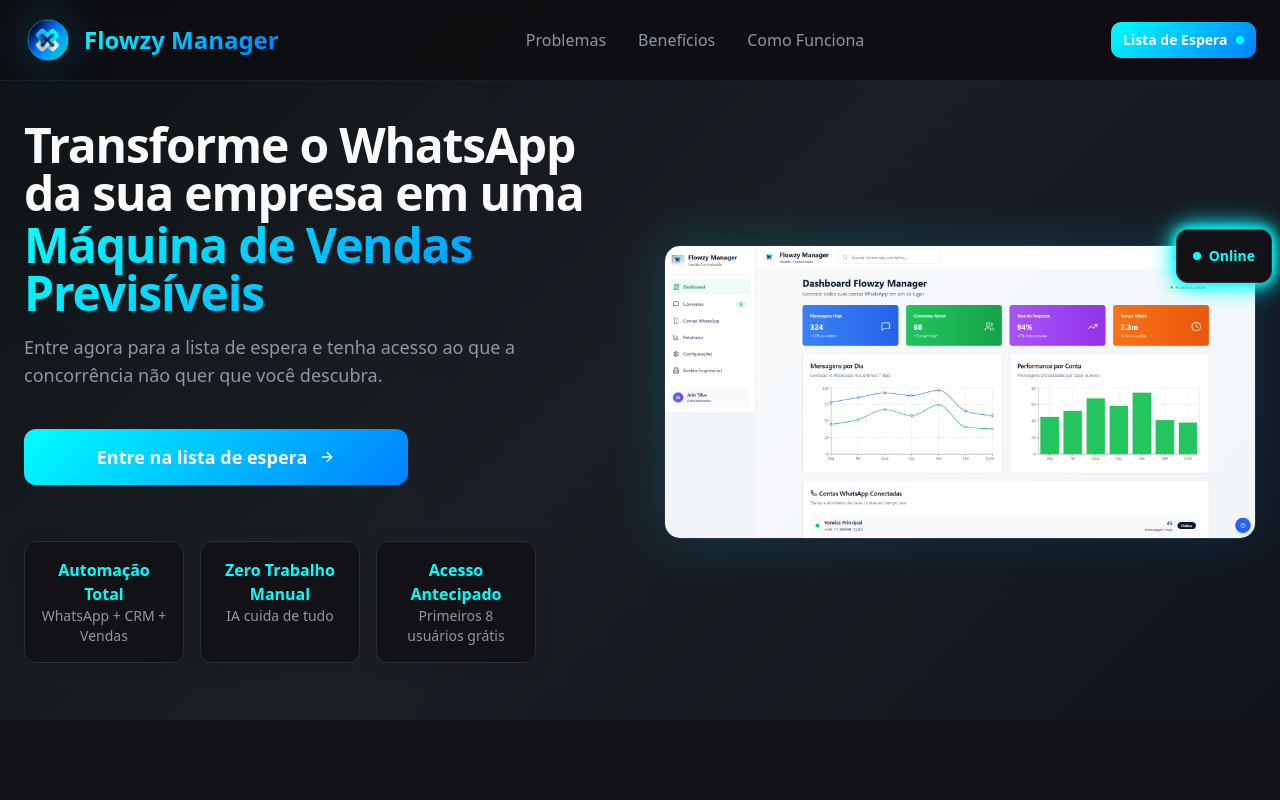
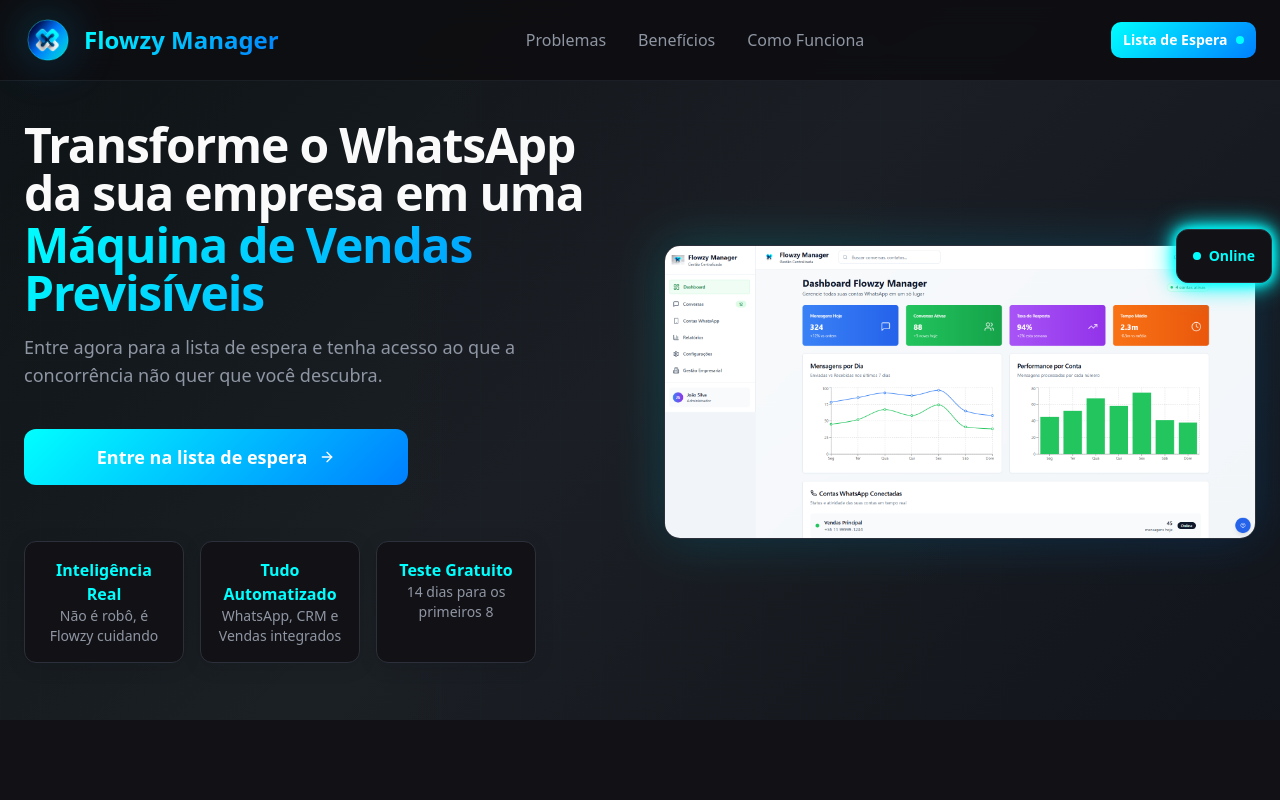
Before and after one commit to ksmbr77/flowzy-manager, a React (Vite) app: page / in a window 1280 px wide. Shown: the top 800 px of the page. Built offline with nearby package versions, Linux system fonts and the light colour scheme.

Commit message:
Melhorar textos da seção Hero

```diff
--- a/src/components/Hero.tsx
+++ b/src/components/Hero.tsx
@@ -48,16 +48,16 @@ const Hero = () => {
             {/* Trust Indicators - Card Style */}
             <div className="grid grid-cols-1 sm:grid-cols-3 gap-3 sm:gap-4 pt-6 sm:pt-8 max-w-lg mx-auto lg:mx-0">
               <div className="tech-card p-3 sm:p-4 rounded-lg text-center">
-                <div className="text-sm sm:text-base font-bold text-neon">Automação Total</div>
-                <div className="text-xs sm:text-sm text-muted-foreground font-medium">WhatsApp + CRM + Vendas</div>
+                <div className="text-sm sm:text-base font-bold text-neon">Inteligência Real</div>
+                <div className="text-xs sm:text-sm text-muted-foreground font-medium">Não é robô, é Flowzy cuidando</div>
               </div>
               <div className="tech-card p-3 sm:p-4 rounded-lg text-center">
-                <div className="text-sm sm:text-base font-bold text-neon">Zero Trabalho Manual</div>
-                <div className="text-xs sm:text-sm text-muted-foreground font-medium">IA cuida de tudo</div>
+                <div className="text-sm sm:text-base font-bold text-neon">Tudo Automatizado</div>
+                <div className="text-xs sm:text-sm text-muted-foreground font-medium">WhatsApp, CRM e Vendas integrados</div>
               </div>
               <div className="tech-card p-3 sm:p-4 rounded-lg text-center">
-                <div className="text-sm sm:text-base font-bold text-neon">Acesso Antecipado</div>
-                <div className="text-xs sm:text-sm text-muted-foreground font-medium">Primeiros 8 usuários grátis</div>
+                <div className="text-sm sm:text-base font-bold text-neon">Teste Gratuito</div>
+                <div className="text-xs sm:text-sm text-muted-foreground font-medium">14 dias para os primeiros 8</div>
               </div>
             </div>
           </AnimatedSection>
```
